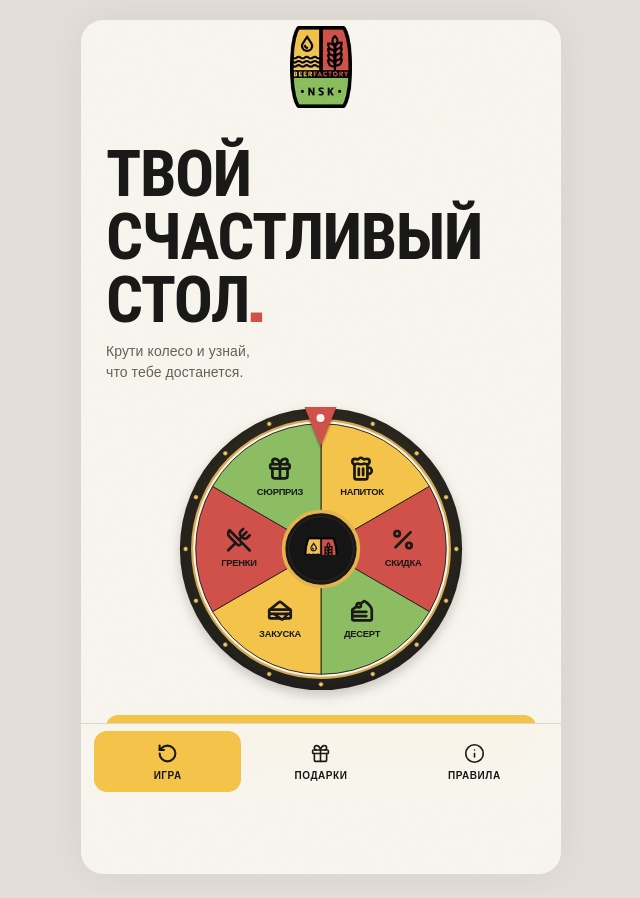
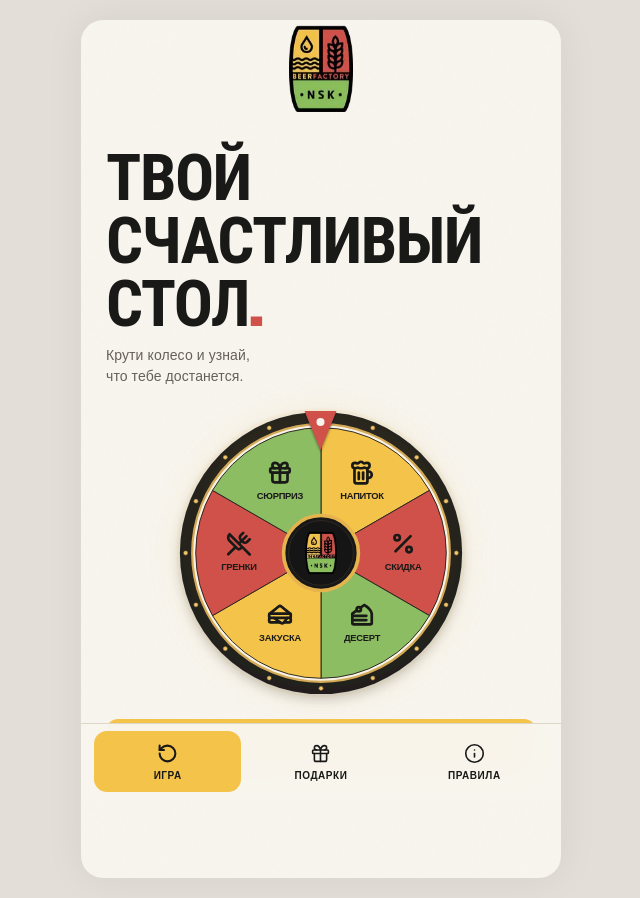
Before and after one commit to kanzlerath/beerfactory-wheel, a Next.js app: page / in a window 1280 px wide. Shown: the whole page, without its empty margins (319-959 px from the left). Built offline with nearby package versions, Linux system fonts and the light colour scheme.

Commit message:
feat: fix clipped center logo, add reward photos and subtle animations

```diff
--- a/app/globals.css
+++ b/app/globals.css
@@ -34,3 +34,47 @@
 .gift-card-text{gap:8px}
 @media(max-width:380px){.header{height:88px;padding:4px 20px}.brand img{width:57px;height:76px}.game-screen{padding-top:14px}.wheel-stage{margin:14px auto}}
 @media(max-height:760px) and (max-width:550px){.header{height:85px}.brand img{width:55px;height:73px}.game-screen{padding-top:10px}.wheel-stage{margin:11px auto}}
+
+/* 2026-10: photographic rewards, fixed full-brand center, restrained motion */
+.header{min-height:98px;height:98px;overflow:visible;padding-block:7px}
+.brand,.brand img{overflow:visible;flex-shrink:0}
+.brand img{width:64px;height:88px;object-fit:contain;object-position:center;animation:logo-arrive .6s cubic-bezier(.2,.75,.25,1) both}
+@keyframes logo-arrive{from{opacity:0;transform:translateY(-7px) scale(.97)}to{opacity:1;transform:translateY(0) scale(1)}}
+.display-title{animation:hero-rise .65s cubic-bezier(.2,.8,.2,1) both}
+.hero-subtitle{animation:hero-rise .65s .09s cubic-bezier(.2,.8,.2,1) both}
+.wheel-stage{isolation:isolate;animation:wheel-arrive .8s .13s cubic-bezier(.16,1,.3,1) both}
+.wheel-stage:before{content:"";position:absolute;inset:0;border-radius:50%;z-index:-1;pointer-events:none;box-shadow:0 0 0 3px rgba(243,195,74,.14),0 0 30px 10px rgba(243,195,74,.11);animation:wheel-aura 5s ease-in-out infinite}
+@keyframes wheel-aura{0%,100%{opacity:.55;transform:scale(.98)}50%{opacity:1;transform:scale(1.035)}}
+@keyframes wheel-arrive{from{opacity:0;transform:translateY(18px) scale(.955)}to{opacity:1;transform:translateY(0) scale(1)}}
+@keyframes hero-rise{from{opacity:0;transform:translateY(13px)}to{opacity:1;transform:translateY(0)}}
+.is-spinning .wheel-pointer{animation:pointer-tick .17s ease-in-out infinite alternate;transform-origin:top center}
+.is-spinning.wheel-stage:before{animation:none}
+@keyframes pointer-tick{from{transform:translateX(-50%) rotate(0)}to{transform:translateX(-50%) rotate(5deg)}}
+.main-button{position:relative;overflow:hidden;isolation:isolate}
+.main-button:before{content:"";position:absolute;inset:0;transform:translateX(-150%) skewX(-20deg);width:42%;background:linear-gradient(90deg,transparent,rgba(255,255,255,.27),transparent);pointer-events:none;animation:button-glint 6s ease-in-out infinite}
+@keyframes button-glint{0%,65%{transform:translateX(-150%) skewX(-20deg)}88%,100%{transform:translateX(400%) skewX(-20deg)}}
+.main-button>svg{transition:transform .22s cubic-bezier(.2,.8,.2,1)}
+.main-button:hover:not(:disabled)>svg{transform:translateX(4px)}
+.main-button:active:not(:disabled){transform:scale(.98)}
+.result-hero{height:clamp(215px,33dvh,298px);margin:18px 0 22px;background:var(--prize-color);overflow:hidden;border-radius:13px;isolation:isolate}
+.photo-fallback{position:absolute;z-index:0;opacity:.35}
+.reward-photo{position:absolute;inset:0;display:block;width:100%;height:100%;object-fit:cover;object-position:center;animation:photo-reveal .8s cubic-bezier(.17,.75,.23,1) both}
+@keyframes photo-reveal{from{opacity:.35;transform:scale(1.085)}to{opacity:1;transform:scale(1)}}
+.photo-shine{pointer-events:none;position:absolute;inset:0;z-index:1;background:linear-gradient(180deg,rgba(0,0,0,.06),transparent 26%,transparent 67%,rgba(0,0,0,.22))}
+.result-title{animation:hero-rise .55s both}
+.promo-card{animation:hero-rise .6s .14s both}
+.gift-tile{overflow:hidden;position:relative;isolation:isolate}
+.gift-tile>svg{position:absolute;z-index:-1}
+.gift-tile img{width:100%;height:100%;object-fit:cover;display:block;border-radius:8px;transition:transform .36s ease}
+.gift-card{animation:gift-item-in .45s both;transition:transform .23s ease,box-shadow .23s ease,border-color .23s ease}
+@keyframes gift-item-in{from{opacity:0;transform:translateY(12px)}to{opacity:1;transform:translateY(0)}}
+.gift-card:hover{transform:translateY(-2px);border-color:#d0c4ae;box-shadow:0 8px 19px rgba(24,20,14,.06)}
+.gift-card:hover .gift-tile img{transform:scale(1.065)}
+.nav-item svg{transition:transform .22s ease}
+.nav-item:active svg{transform:scale(.84)}
+@media(max-width:380px){.header{height:91px;min-height:91px}.brand img{height:81px;width:59px}}
+@media(max-height:760px) and (max-width:550px){.header{height:84px;min-height:84px}.brand img{width:52px;height:74px}.result-hero{height:190px}}
+@media(prefers-reduced-motion:reduce){
+ .brand img,.display-title,.hero-subtitle,.wheel-stage,.wheel-stage:before,.is-spinning .wheel-pointer,.main-button:before,.reward-photo,.result-title,.promo-card,.gift-card{animation:none!important}
+ .main-button>svg,.gift-tile img,.gift-card,.nav-item svg{transition:none!important}
+}
--- a/app/page.tsx
+++ b/app/page.tsx
@@ -1,7 +1,7 @@
 "use client";
 import {useCallback,useEffect,useRef,useState} from "react";
 import type {CSSProperties} from "react";
-import {ArrowLeft,ArrowRight,Check,Copy,Gift,Info,RotateCcw,Sparkles} from "lucide-react";
+import {ArrowLeft,ArrowRight,Check,Copy,Gift,Info,RotateCcw} from "lucide-react";
 import {Wheel,prizes} from "@/components/Wheel";
 type Tab="game"|"gifts"|"rules";
 type Win={id:string;prizeId:number;code:string;date:string};
@@ -19,7 +19,7 @@ useEffect(()=>{try{const saved=JSON.parse(localStorage.getItem(STORAGE_KEY)||"[]
 useEffect(()=>{if(hydrated.current){try{localStorage.setItem(STORAGE_KEY,JSON.stringify(history))}catch{}}},[history]);
 const navigate=useCallback((next:Tab)=>{setTab(next);if(next!=="game")setWin(null)},[]);
 const spin=useCallback(()=>{
-if(busy.current)return;busy.current=true;setWin(null);
+if(busy.current)return;busy.current=true;setWin(null);window.Telegram?.WebApp?.HapticFeedback?.impactOccurred?.("light");
 const reduced=window.matchMedia?.("(prefers-reduced-motion: reduce)").matches;const duration=reduced?600:SPIN_DURATION;setSpinDuration(duration);
 const index=Math.floor(Math.random()*prizes.length);
 setRotation(previous=>{const target=(360-((index*60+30)%360))%360;const delta=(target-(((previous%360)+360)%360)+360)%360;return previous+(reduced?0:360*6)+delta});
@@ -41,18 +41,25 @@ return <main className="app-shell">
 {tab==="game"&&win&&selectedPrize&&<section className="result-screen" aria-live="polite">
 <button className="text-back" type="button" onClick={()=>setWin(null)}><ArrowLeft size={18}/> К колесу</button>
 <div className="result-intro"><h1 className="result-title">{selectedPrize.name}</h1></div>
-<div className="result-hero" style={{"--prize-color":selectedPrize.color} as CSSProperties}><div className="hero-grain"/><Sparkles className="star-1" size={26}/><Gift className="hero-gift" size={112} strokeWidth={1.4}/><Sparkles className="star-2" size={17}/></div>
+<div className="result-hero" style={{"--prize-color":selectedPrize.color} as CSSProperties}>
+  <Gift className="photo-fallback" size={72} strokeWidth={1.3} aria-hidden="true"/>
+  <img src={selectedPrize.image} alt={`Иллюстрация приза: ${selectedPrize.name}`} className="reward-photo" loading="eager" onError={(event)=>{event.currentTarget.style.display="none"}}/>
+  <span className="photo-shine" aria-hidden="true"/>
+ </div>
 <div className="promo-card"><span>ТВОЙ ПРОМОКОД</span><div className="promo-code"><strong>{win.code}</strong><button onClick={()=>copy(win.code)} type="button" aria-label="Скопировать код">{copiedCode===win.code?<Check size={22}/>:<Copy size={22}/>}</button></div></div>
 <button className="main-button dark-button" type="button" onClick={()=>navigate("gifts")}><span>МОИ ПОДАРКИ</span><ArrowRight size={22}/></button>
 </section>}
 {tab==="gifts"&&<section className="inner-screen gifts-screen">
 <h1 className="section-title">МОИ<br/>ПОДАРКИ<span className="title-period">.</span></h1><p className="section-description">Все выигрыши в одном месте. Открой подарок, чтобы посмотреть код.</p>
 <div className="section-rule"/>
-{history.length?<div className="gift-list">{history.map((item)=>{const prize=prizes[item.prizeId];if(!prize)return null;return <button className="gift-card" key={item.id} type="button" onClick={()=>showWin(item)}><span className="gift-tile" style={{background:prize.color}}><Gift size={27} strokeWidth={1.5}/></span><span className="gift-card-text"><strong>{prize.name}</strong><span>{item.code}</span></span><ArrowRight size={20} className="gift-arrow"/></button>})}</div>:<div className="empty-state"><Gift size={48} strokeWidth={1.15}/><strong>ПОКА ПУСТО</strong><p>Твой первый подарок ждёт на колесе.</p><button className="main-button" onClick={()=>navigate("game")} type="button"><span>К КОЛЕСУ</span><ArrowRight size={21}/></button></div>}
+{history.length?<div className="gift-list">{history.map((item,index)=>{const prize=prizes[item.prizeId];if(!prize)return null;return <button className="gift-card" style={{animationDelay:`${Math.min(index,7)*65}ms`}} key={item.id} type="button" onClick={()=>showWin(item)}><span className="gift-tile" style={{background:prize.color}}>
+  <Gift size={27} strokeWidth={1.5} aria-hidden="true"/>
+  <img src={prize.image} alt="" loading="lazy" onError={(event)=>{event.currentTarget.style.display="none"}}/>
+ </span><span className="gift-card-text"><strong>{prize.name}</strong><span>{item.code}</span></span><ArrowRight size={20} className="gift-arrow"/></button>})}</div>:<div className="empty-state"><Gift size={48} strokeWidth={1.15}/><strong>ПОКА ПУСТО</strong><p>Твой первый подарок ждёт на колесе.</p><button className="main-button" onClick={()=>navigate("game")} type="button"><span>К КОЛЕСУ</span><ArrowRight size={21}/></button></div>}
 </section>}
 {tab==="rules"&&<section className="inner-screen rules-screen"><h1 className="section-title">ПРОЩЕ<br/>ПРОСТОГО<span className="title-period">.</span></h1>
 <div className="rules-list"><article><span>01</span><div><h2>КРУТИ КОЛЕСО</h2><p>Нажми кнопку и дождись, пока колесо остановится.</p></div></article><article><span>02</span><div><h2>УЗНАЙ СВОЙ ПРИЗ</h2><p>На экране появится результат вращения и код.</p></div></article><article><span>03</span><div><h2>ПОСМОТРИ В «ПОДАРКАХ»</h2><p>Твои результаты сохраняются на этом устройстве.</p></div></article></div>
 <button className="main-button" onClick={()=>navigate("game")} type="button"><span>ПОПРОБОВАТЬ</span><ArrowRight size={21}/></button></section>}
 </div><Nav tab={tab} onChange={navigate}/></main>;
 }
-declare global {interface Window {Telegram?:{WebApp?:{HapticFeedback?:{notificationOccurred:(type:string)=>void}}}}}
+declare global {interface Window {Telegram?:{WebApp?:{HapticFeedback?:{notificationOccurred:(type:string)=>void;impactOccurred?:(style:string)=>void}}}}}
--- a/components/Wheel.tsx
+++ b/components/Wheel.tsx
@@ -1,19 +1,19 @@
 "use client";
 import { Beer, CakeSlice, Gift, Percent, Sandwich, UtensilsCrossed } from "lucide-react";
 import type { CSSProperties } from "react";
-export type Prize={id:number;label:string;name:string;color:string;ink:string};
+export type Prize={id:number;label:string;name:string;color:string;ink:string;image:string};
 export const prizes:Prize[]=[
-{id:0,label:"НАПИТОК",name:"Напиток на выбор",color:"#F3C34A",ink:"#1A1A18"},
-{id:1,label:"СКИДКА",name:"Скидка 10%",color:"#CF514A",ink:"#1A1A18"},
-{id:2,label:"ДЕСЕРТ",name:"Десерт",color:"#8CBD63",ink:"#1A1A18"},
-{id:3,label:"ЗАКУСКА",name:"Закуска к пиву",color:"#F3C34A",ink:"#1A1A18"},
-{id:4,label:"ГРЕНКИ",name:"Фирменные гренки",color:"#CF514A",ink:"#1A1A18"},
-{id:5,label:"СЮРПРИЗ",name:"Комплимент от Beer Factory",color:"#8CBD63",ink:"#1A1A18"}];
+{id:0,label:"НАПИТОК",name:"Напиток на выбор",color:"#F3C34A",ink:"#1A1A18",image:"https://images.unsplash.com/photo-1710757753582-205287ce872d?auto=format&fit=crop&w=850&q=80"},
+{id:1,label:"СКИДКА",name:"Скидка 10%",color:"#CF514A",ink:"#1A1A18",image:"https://images.unsplash.com/photo-1602192103191-4402ec5bf81a?auto=format&fit=crop&w=850&q=80"},
+{id:2,label:"ДЕСЕРТ",name:"Десерт",color:"#8CBD63",ink:"#1A1A18",image:"https://images.unsplash.com/photo-1702716059244-f3e8cf359112?auto=format&fit=crop&w=850&q=80"},
+{id:3,label:"ЗАКУСКА",name:"Закуска к пиву",color:"#F3C34A",ink:"#1A1A18",image:"https://images.unsplash.com/photo-1647705195905-671a25be159d?auto=format&fit=crop&w=850&q=80"},
+{id:4,label:"ГРЕНКИ",name:"Фирменные гренки",color:"#CF514A",ink:"#1A1A18",image:"https://images.unsplash.com/photo-1556008531-57e6eefc7be4?auto=format&fit=crop&w=850&q=80"},
+{id:5,label:"СЮРПРИЗ",name:"Комплимент от Beer Factory",color:"#8CBD63",ink:"#1A1A18",image:"https://images.unsplash.com/photo-1602192103191-4402ec5bf81a?auto=format&fit=crop&w=850&q=80"}];
 const icons=[Beer,Percent,CakeSlice,Sandwich,UtensilsCrossed,Gift];
 const polar=(r:number,degrees:number)=>{const radians=degrees*Math.PI/180;return{x:200+r*Math.cos(radians),y:200+r*Math.sin(radians)}};
 const wedge=(index:number)=>{const start=polar(174,-90+index*60);const end=polar(174,-90+(index+1)*60);return `M200 200 L${start.x} ${start.y} A174 174 0 0 1 ${end.x} ${end.y} Z`};
 export function Wheel({rotation,spinning,duration}:{rotation:number;spinning:boolean;duration:number}){
-return <div className="wheel-stage">
+return <div className={spinning?"wheel-stage is-spinning":"wheel-stage"}>
 <div className="wheel-pointer" aria-hidden="true"><span/></div>
 <svg className="wheel-svg" viewBox="0 0 400 400" xmlns="http://www.w3.org/2000/svg" role="img" aria-label="Колесо из шести призовых секторов">
 <defs><radialGradient id="rim" cx="50%" cy="45%" r="70%"><stop offset="0" stopColor="#4B4132"/><stop offset=".79" stopColor="#201E1A"/><stop offset="1" stopColor="#0D0D0C"/></radialGradient><filter id="wheelShadow" x="-20%" y="-20%" width="140%" height="140%"><feDropShadow dx="0" dy="7" stdDeviation="8" floodColor="#17120D" floodOpacity=".19"/></filter></defs>
@@ -29,7 +29,7 @@ return <div className="wheel-stage">
 </g>
 <circle cx="200" cy="200" r="52" fill="#181818" stroke="#E6B44D" strokeWidth="5"/>
 <circle cx="200" cy="200" r="45" fill="#151515" stroke="#383126" strokeWidth="1"/>
-<image href="/beerfactory-mark.webp" x="177" y="174" width="46" height="44" preserveAspectRatio="xMidYMid meet"/>
+<image href="/beerfactory-logo.webp" x="178" y="168" width="44" height="64" preserveAspectRatio="xMidYMid meet"/>
 {Array.from({length:16},(_,i)=>{const p=polar(188,i*22.5-90);return <circle key={i} cx={p.x} cy={p.y} r="3" fill="#F1C66B" stroke="#715A32" strokeWidth=".7"/>})}
 </svg></div>
 }
```
Also changed, not shown: 1 other file (tests, documents, lock files or other folders).
